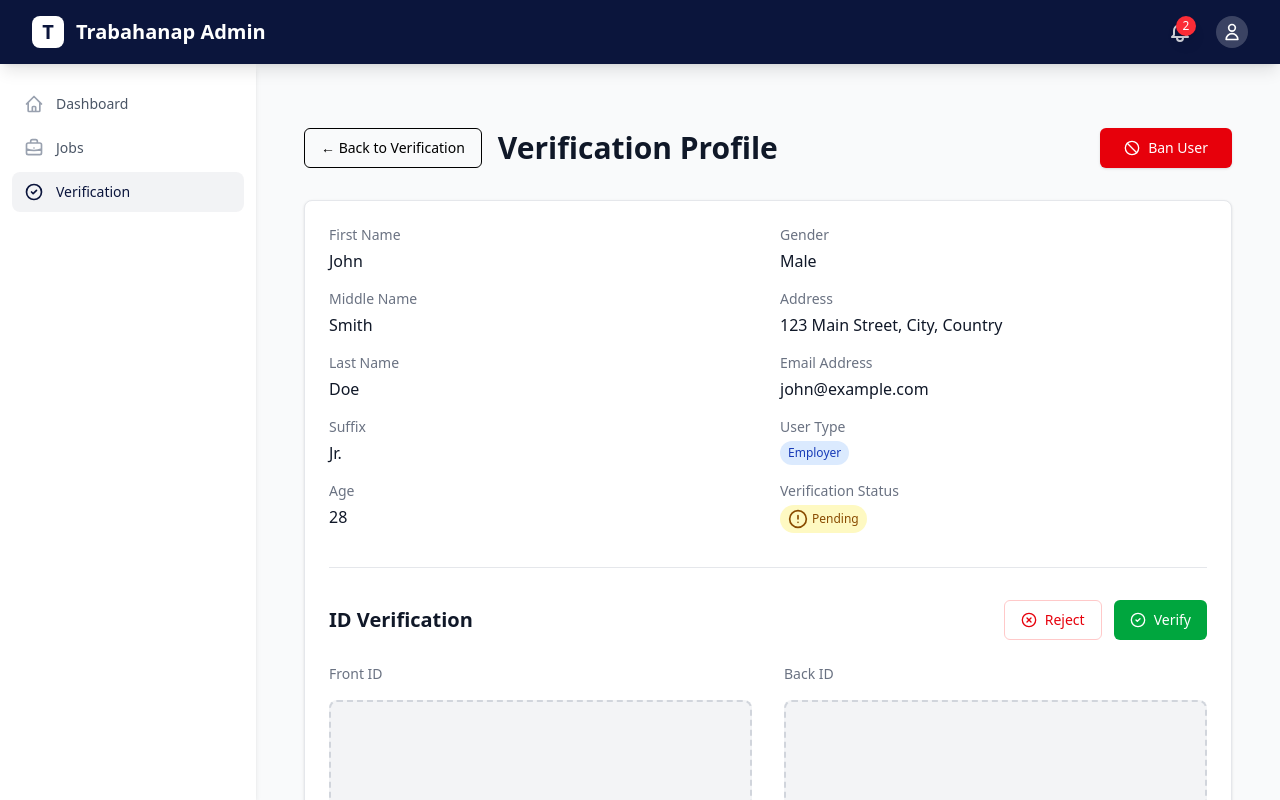
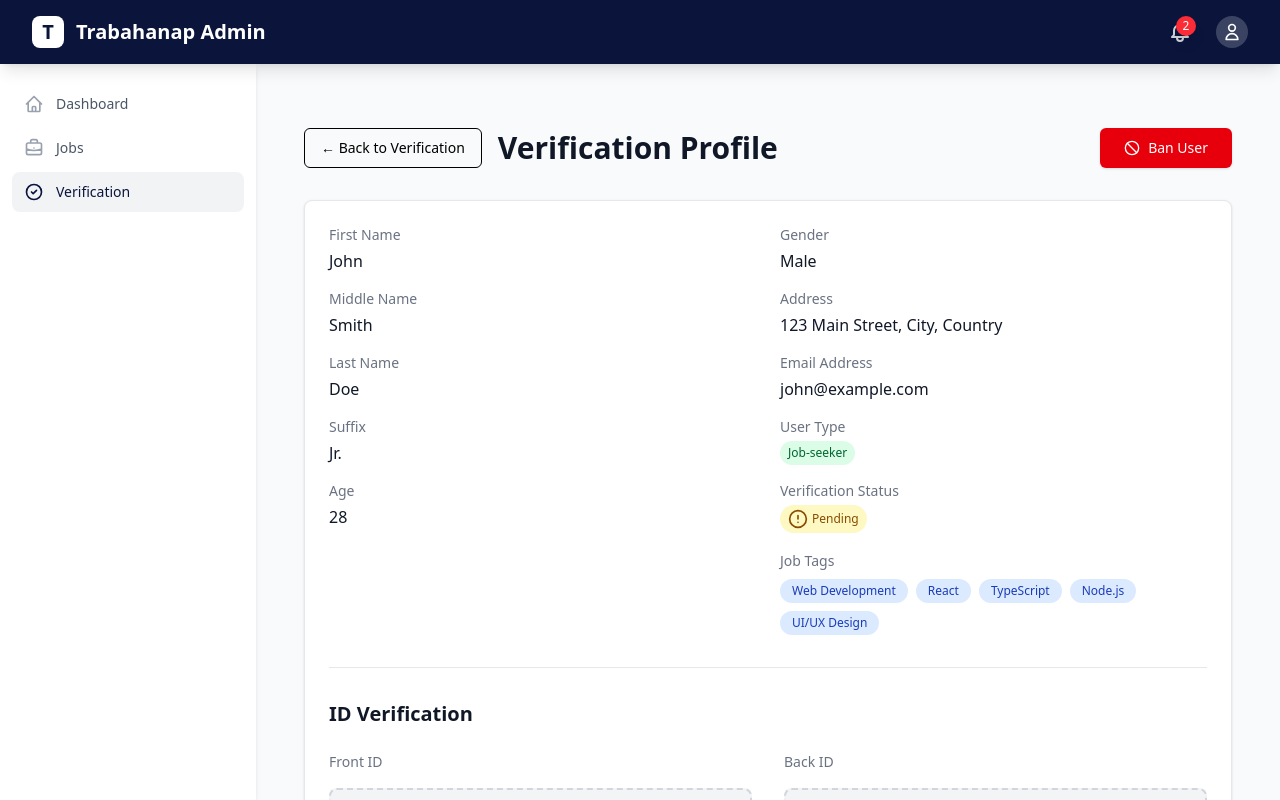
Before and after one commit to Tres-cyber/Trabahanap-Admin, a React (Vite) app in the folder packages/frontend/: page /verification/1 in a window 1280 px wide. Shown: the top 800 px of the page. Built offline with nearby package versions, Linux system fonts and the light colour scheme.

Commit message:
Update verification [id].tsx

```diff
--- a/packages/frontend/src/pages/verification/[id].tsx
+++ b/packages/frontend/src/pages/verification/[id].tsx
@@ -21,6 +21,7 @@ interface User {
   userType: 'Admin' | 'Employer' | 'Job-seeker';
   status: string;
   verificationStatus: 'Pending' | 'Verified' | 'Rejected';
+  jobTags?: string[]; // Optional job tags for job-seekers
 }
 
 const VerificationProfilePage = () => {
@@ -45,9 +46,10 @@ const VerificationProfilePage = () => {
     gender: "Male",
     address: "123 Main Street, City, Country",
     email: "john@example.com",
-    userType: "Employer",
+    userType: "Job-seeker",
     status: "Active",
-    verificationStatus: "Pending"
+    verificationStatus: "Pending",
+    jobTags: ["Web Development", "React", "TypeScript", "Node.js", "UI/UX Design"]
   };
 
   useEffect(() => {
@@ -57,13 +59,6 @@ const VerificationProfilePage = () => {
     }, 1000);
     return () => clearTimeout(timer);
   }, []);
-
-  const handleVerification = (status: 'Verified' | 'Rejected') => {
-    setToastType(status === 'Verified' ? 'success' : 'error');
-    setToastMessage(status === 'Verified' ? 'User verified successfully!' : 'User verification rejected');
-    setShowToast(true);
-    setTimeout(() => setShowToast(false), 3000);
-  };
 
   const getStatusColor = (status: string) => {
     switch (status) {
@@ -256,6 +251,21 @@ const VerificationProfilePage = () => {
                       {user.verificationStatus}
                     </motion.span>
                   </div>
+                  {user.userType === 'Job-seeker' && user.jobTags && (
+                    <div>
+                      <h3 className="text-sm font-medium text-gray-500">Job Tags</h3>
+                      <div className="flex flex-wrap gap-2 mt-2">
+                        {user.jobTags.map((tag, index) => (
+                          <span
+                            key={index}
+                            className="px-3 py-1 bg-blue-100 text-blue-800 rounded-full text-xs font-medium"
+                          >
+                            {tag}
+                          </span>
+                        ))}
+                      </div>
+                    </div>
+                  )}
                 </div>
               </div>
 
@@ -263,23 +273,6 @@ const VerificationProfilePage = () => {
               <div className="mt-8 border-t border-gray-200 pt-8">
                 <div className="flex items-center justify-between mb-6">
                   <h2 className="text-xl font-semibold text-gray-900">ID Verification</h2>
-                  <div className="flex items-center gap-3">
-                    <Button
-                      variant="outline"
-                      onClick={() => handleVerification('Rejected')}
-                      className="flex items-center gap-2 text-red-600 border-red-200 hover:bg-red-50 hover:text-red-700"
-                    >
-                      <XCircle className="w-4 h-4" />
-                      Reject
-                    </Button>
-                    <Button
-                      onClick={() => handleVerification('Verified')}
-                      className="flex items-center gap-2 bg-green-600 hover:bg-green-700 text-white"
-                    >
-                      <CheckCircle2 className="w-4 h-4" />
-                      Verify
-                    </Button>
-                  </div>
                 </div>
                 <div className="grid grid-cols-1 md:grid-cols-2 gap-8">
                   <div className="space-y-4">
```
